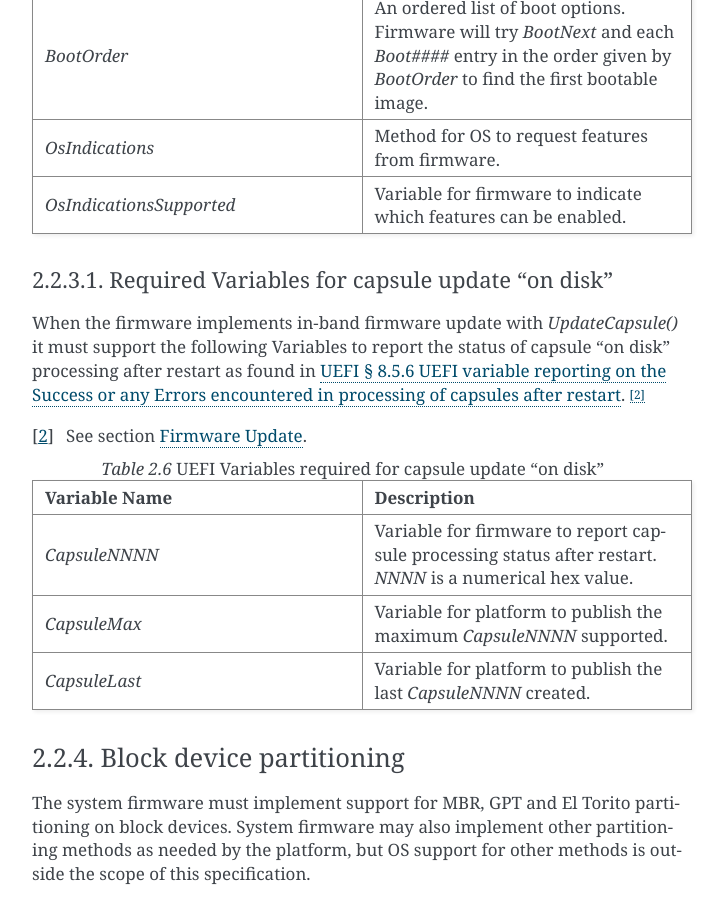
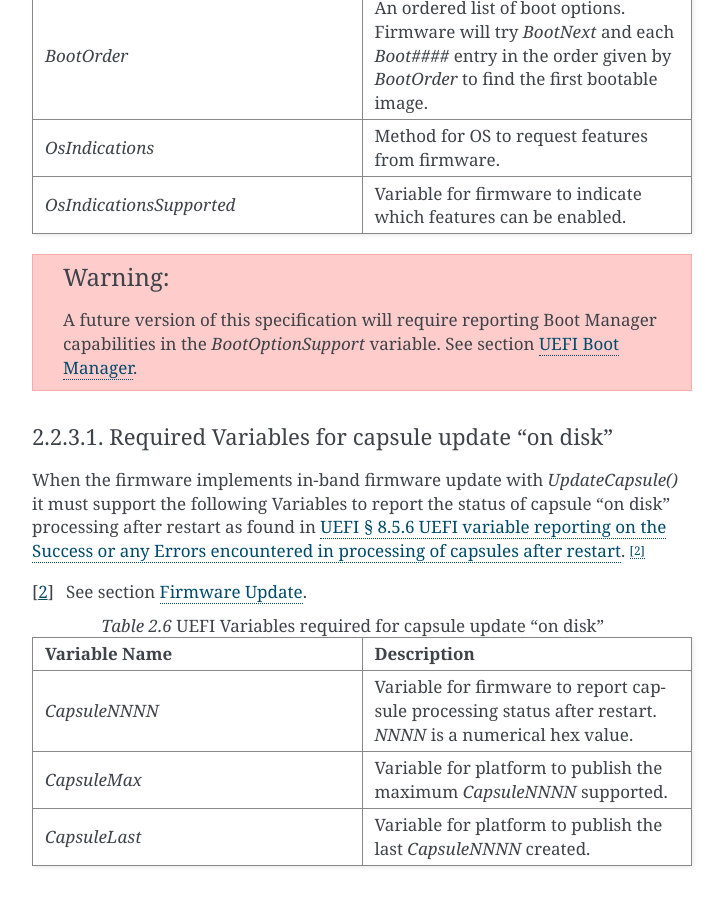
Before and after one commit to ARM-software/ebbr, a Sphinx documentation site: the page built from source/chapter2-uefi.rst, in a window 1280 px wide and 900 px high, scrolled down 4452 px. Shown: the whole window, without its empty margins (388-1112 px from the left). Built offline with Sphinx 7.4.7, drawn with Linux system fonts in a browser that asks for light colours.

Commit message:
trivial: warn about boot option support
Duplicate the warning about `BootOptionSupport' being required in a future
version of EBBR, but located next to the table of required variables.

Signed-off-by: Vincent Stehlé <vincent.stehle@arm.com>

```diff
--- a/source/chapter2-uefi.rst
+++ b/source/chapter2-uefi.rst
@@ -206,6 +206,10 @@ Variables as found in :UEFI:`3.3`.
      - Method for OS to request features from firmware.
    * - `OsIndicationsSupported`
      - Variable for firmware to indicate which features can be enabled.
+
+.. warning:: A future version of this specification will require reporting
+   Boot Manager capabilities in the `BootOptionSupport` variable.
+   See section :ref:`section-uefi-boot-mgr`.
 
 .. _section-required-vars-for-on-disk:
 
```
